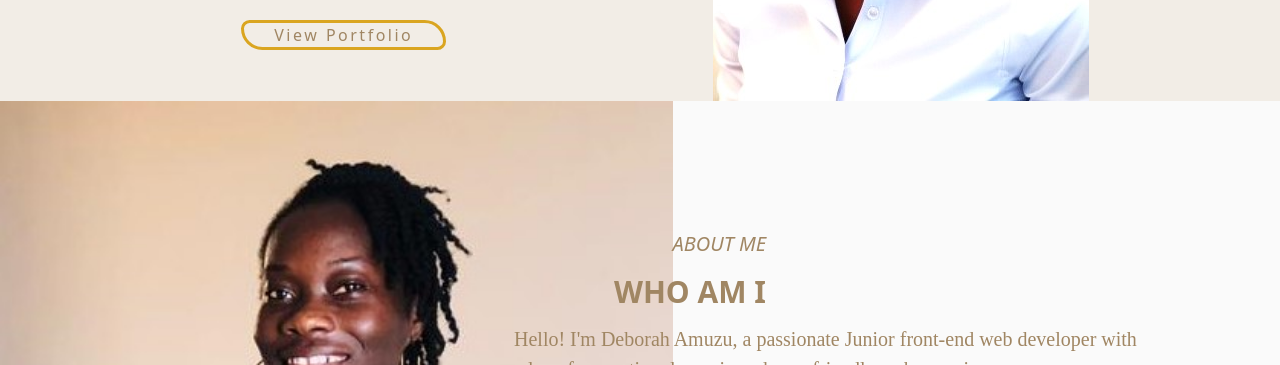
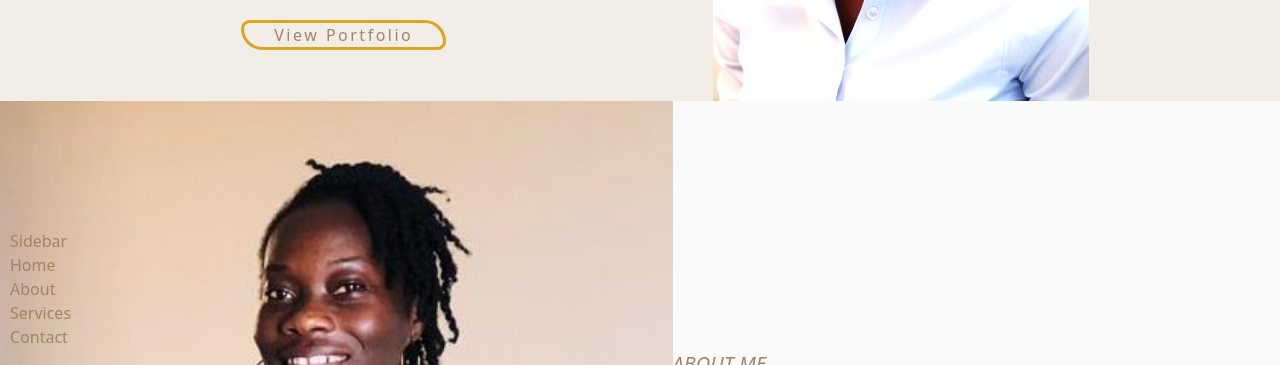
Before and after one commit to debbie-amuzu/my_portfolio, a plain HTML site: page index.html in a window 1280 px wide. Shown: the part 435-800 px from the top of the page. Drawn offline with nearby package versions, Linux system fonts and the light colour scheme.

Commit message:
update on portfolio

```diff
--- a/index.html
+++ b/index.html
@@ -17,7 +17,7 @@
     <div id="translator"></div>
     <div class="nav-items">
       <a href="#">Home</a>
-      <a href="#">About Us</a>
+      <a href="./about.html">About Us</a>
       <a href="#">Services</a>
       <a href="#">Portfolio</a>
       <a href="#">Testimonials</a>
@@ -42,7 +42,17 @@
 
 
   <section class="about">
+    <div class="sidebar1">
+      <h2>Sidebar</h2>
+      <ul>
+          <li><a href="#">Home</a></li>
+          <li><a href="#">About</a></li>
+          <li><a href="#">Services</a></li>
+          <li><a href="#">Contact</a></li>
+      </ul>
+  </div>
     <div class="about-us">
+
       <h5>ABOUT ME</h5>
       <h1>WHO AM I</h1>
       <p>
```
Also changed, not shown: about.html (added, +11 -0 lines).
